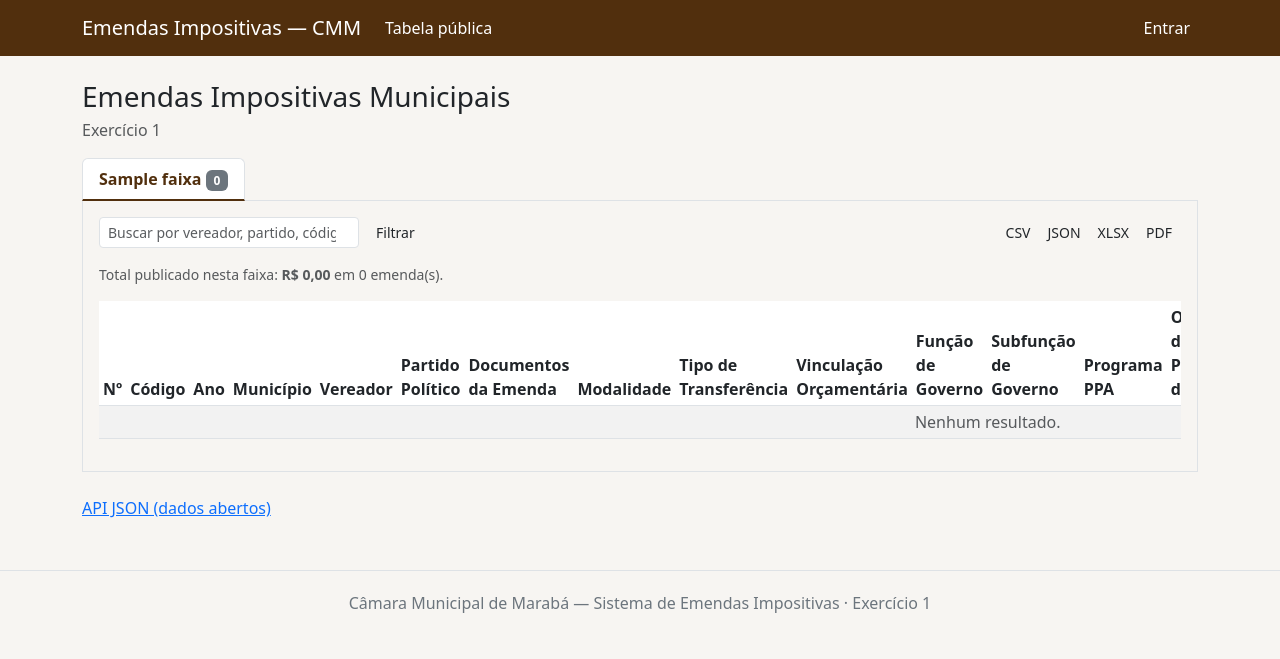
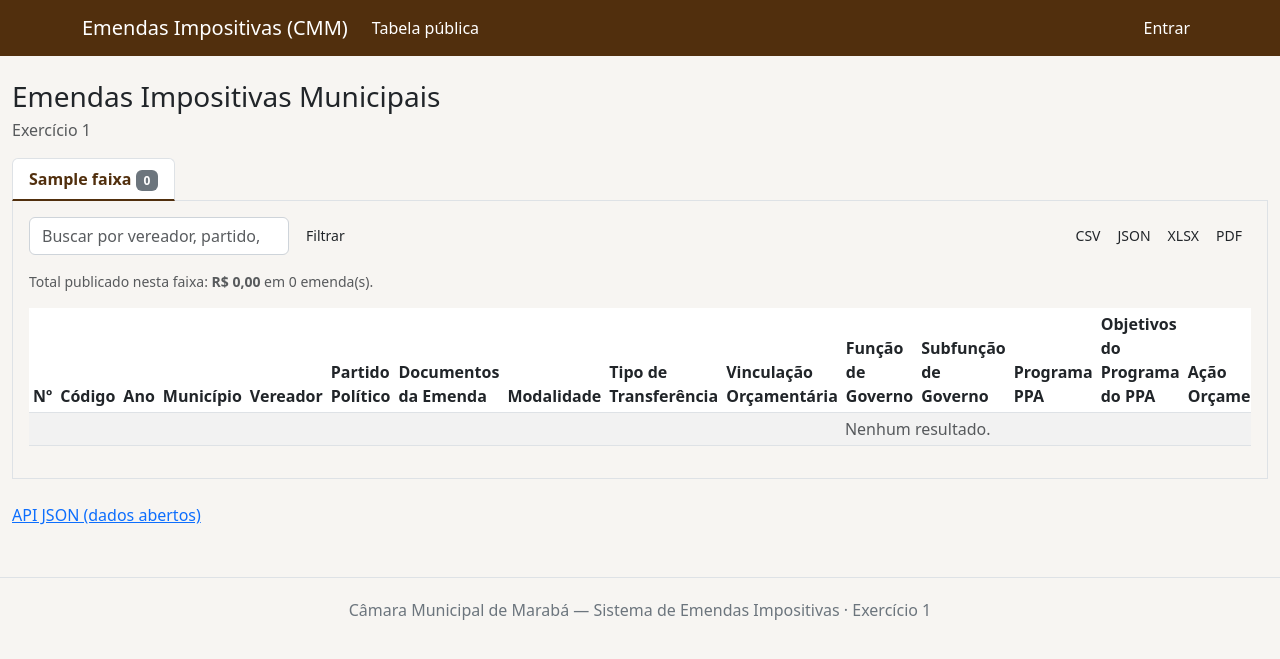
Before and after one commit to CMMaraba/cmm-emendas, a Django app: page /emendas/ in a window 1280 px wide. Shown: the top 659 px of the page. Run offline with Django 5.2, Linux system fonts and the light colour scheme; tables that the repository leaves empty hold one stand-in row (values such as "Sample post"); data that the repository does not hold is empty.

Commit message:
Ajustes de UI: tabela em largura total, separador de milhar nos valores, timezone America/Belem, título do cabeçalho e alinhamento de campos de formulário

```diff
--- a/config/settings/base.py
+++ b/config/settings/base.py
@@ -60,9 +60,10 @@
 ]
 
 LANGUAGE_CODE = "pt-br"
-TIME_ZONE = "America/Sao_Paulo"
+TIME_ZONE = "America/Belem"
 USE_I18N = True
 USE_TZ = True
+USE_THOUSAND_SEPARATOR = True
 
 STATIC_URL = "emendas/static/"
 STATICFILES_DIRS = [BASE_DIR / "static"]
--- a/templates/base.html
+++ b/templates/base.html
@@ -31,13 +31,30 @@
         .barra-uso { height: 10px; border-radius: 5px; background-color: #e9ecef; overflow: hidden; }
         .barra-uso .preenchida { height: 100%; background-color: var(--marrom); }
         .barra-uso .preenchida.estourada { background-color: #dc3545; }
+
+        /* Estilo padrão de campo (equivalente ao .form-control do Bootstrap) para
+           todo input/select/textarea que não recebe a classe explicitamente. */
+        input[type="text"], input[type="password"], input[type="email"], input[type="number"],
+        input[type="date"], input[type="search"], input[type="file"], select, textarea {
+            display: block;
+            width: 100%;
+            padding: .375rem .75rem;
+            font-size: 1rem;
+            font-weight: 400;
+            line-height: 1.5;
+            color: #212529;
+            background-color: #fff;
+            border: 1px solid #ced4da;
+            border-radius: .375rem;
+            box-sizing: border-box;
+        }
     </style>
     {% block extra_head %}{% endblock %}
 </head>
 <body>
 <nav class="navbar navbar-expand-lg navbar-cmm">
     <div class="container">
-        <a class="navbar-brand" href="{% url 'transparencia:tabela_publica' %}">Emendas Impositivas — CMM</a>
+        <a class="navbar-brand" href="{% url 'transparencia:tabela_publica' %}">Emendas Impositivas (CMM)</a>
         <button class="navbar-toggler" type="button" data-bs-toggle="collapse" data-bs-target="#navCmm">
             <span class="navbar-toggler-icon"></span>
         </button>
@@ -72,7 +89,7 @@
     </div>
 </nav>
 
-<div class="container my-4">
+<div class="{% block container_class %}container{% endblock %} my-4">
     {% if messages %}
         {% for message in messages %}
             <div class="alert alert-{{ message.tags|default:'info' }} alert-dismissible fade show" role="alert">
--- a/templates/transparencia/tabela_publica.html
+++ b/templates/transparencia/tabela_publica.html
@@ -1,5 +1,6 @@
 {% extends "base.html" %}
 {% block title %}Tabela pública{% endblock %}
+{% block container_class %}container-fluid{% endblock %}
 {% block content %}
 <h1 class="h3 mb-1">Emendas Impositivas Municipais</h1>
 {% if exercicio %}<p class="text-muted">Exercício {{ exercicio.ano }}</p>{% endif %}
```
